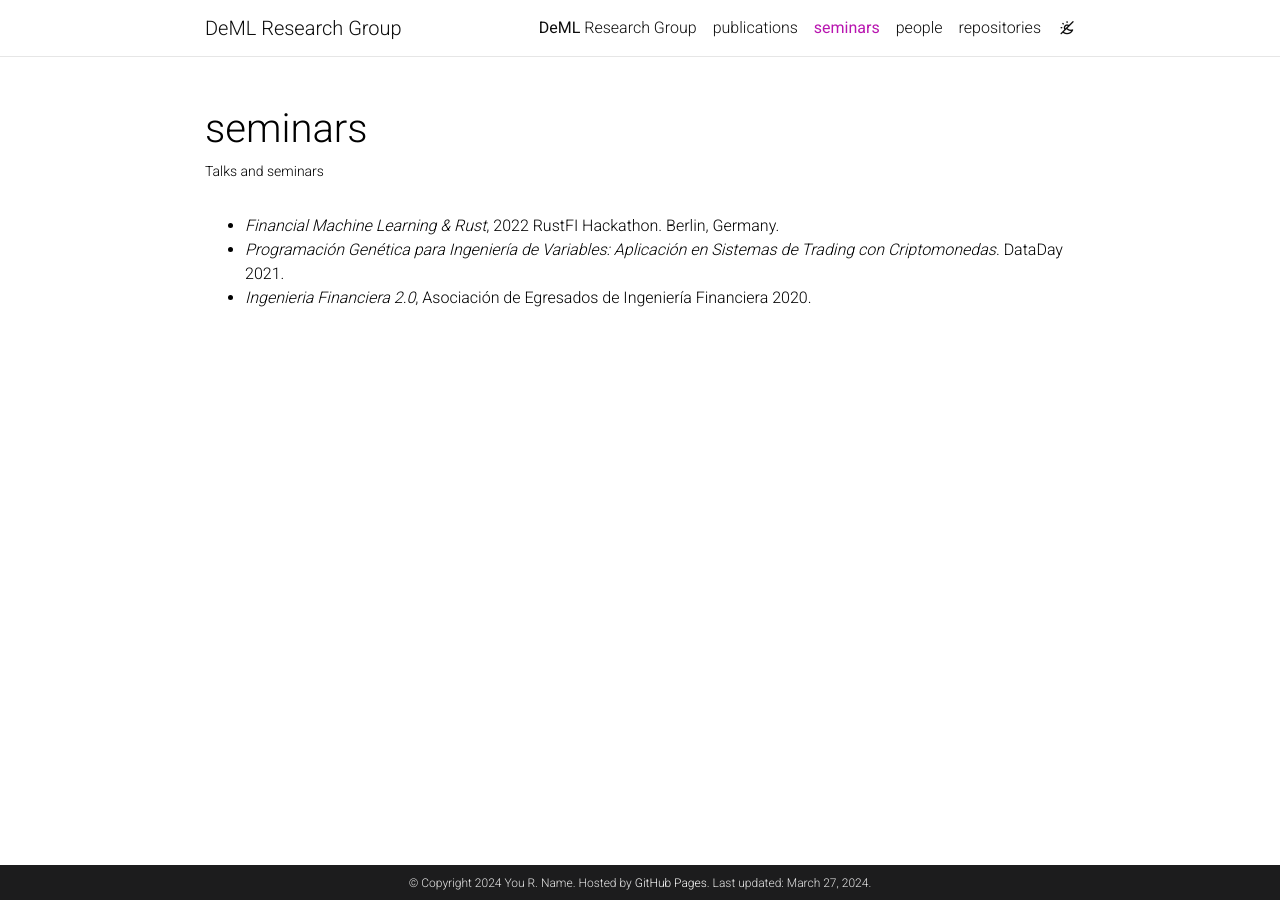
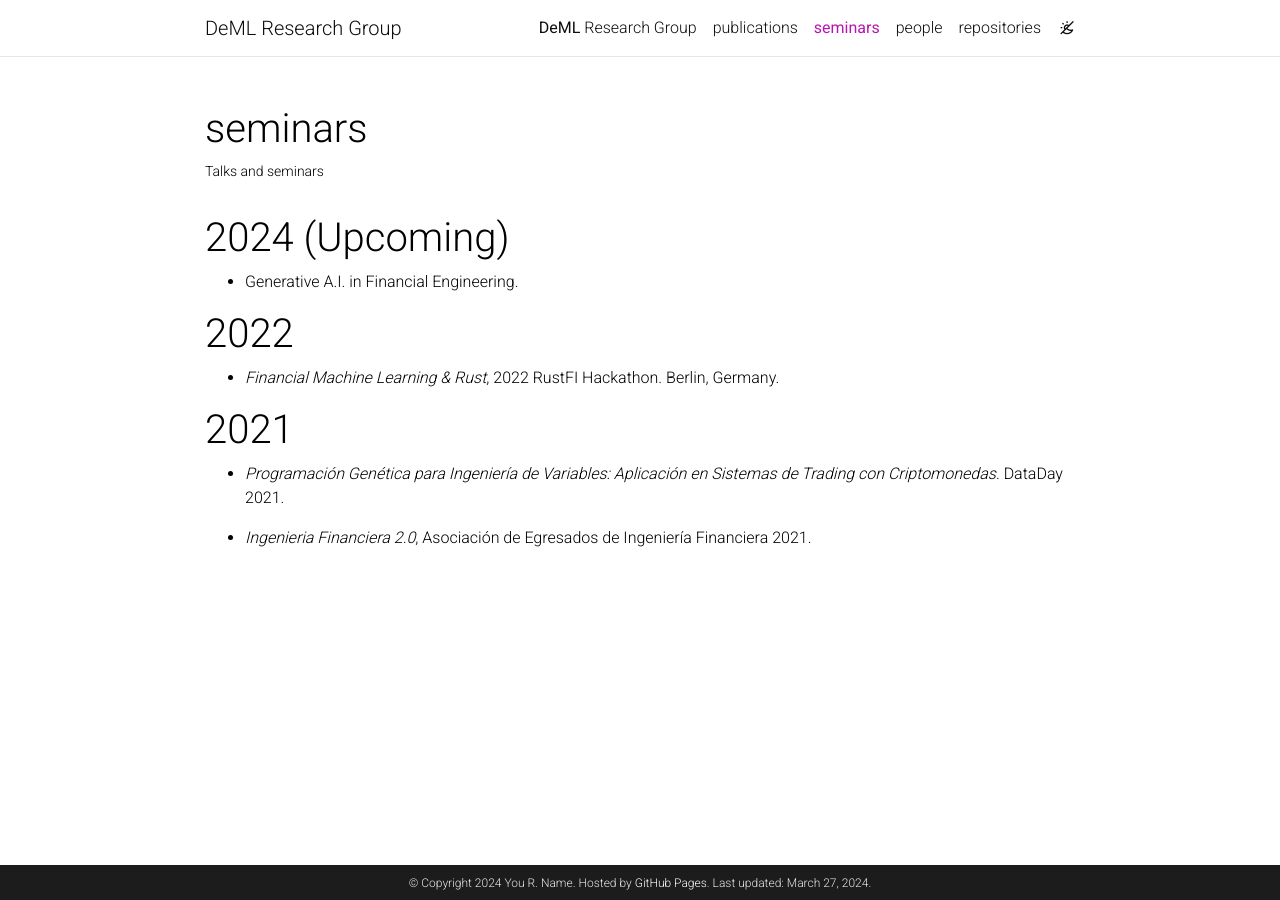
Before and after one commit to DeML-Research/deml-research.github.io, a Jekyll site: the page built from _pages/seminars.md, in a window 1280 px wide. Built offline with Jekyll 4.4.1, drawn with Linux system fonts in a browser that asks for light colours; full-size pictures stand in for the smaller copies a plugin makes; comment, search, counter and statistics services are not loaded.

Commit message:
content updates

```diff
--- a/_bibliography/papers.bib
+++ b/_bibliography/papers.bib
@@ -72,7 +72,7 @@
     Bayesian criteria for distribution similarity to control for samples coming from previously explored
     distributions.},
 
-  author={Munoz-Elguezabal J. F., Sanchez Torres J. D.},
+  author={Munoz-Elguezabal J. F. and Sanchez Torres J. D.},
 
   year={2021},
   month={Jun},
@@ -177,7 +177,7 @@
     Teoría Eficiente de Mercados. Mostrando así condiciones bajo las cuales, el algoritmo K-means no produce
     resultados aceptables, y también, condiciones bajo las cuales no se cumple la hipótesis de mercados eficientes.},
 
-  author={Munoz-Elguezabal J. F., Ruiz Cruz, Riemann},
+  author={Munoz-Elguezabal J. F., and Ruiz-Cruz Riemann},
 
   year={2020},
   month={Nov},
--- a/_pages/seminars.md
+++ b/_pages/seminars.md
@@ -7,6 +7,14 @@ nav: true
 nav_order: 3
 ---
 
+# 2024 (Upcoming)
+
+- Generative A.I. in Financial Engineering.
+
+# 2022
 - *Financial Machine Learning & Rust*, 2022 RustFI Hackathon. Berlin, Germany.
+
+# 2021
 - *Programación Genética para Ingeniería de Variables: Aplicación en Sistemas de Trading con Criptomonedas*. DataDay 2021.
-- *Ingenieria Financiera 2.0*, Asociación de Egresados de Ingeniería Financiera 2020.
+
+- *Ingenieria Financiera 2.0*, Asociación de Egresados de Ingeniería Financiera 2021.
```
Also changed, not shown: _pages/about_benito.md (+3 -3 lines), _pages/about_diego.md (+3 -3 lines).
